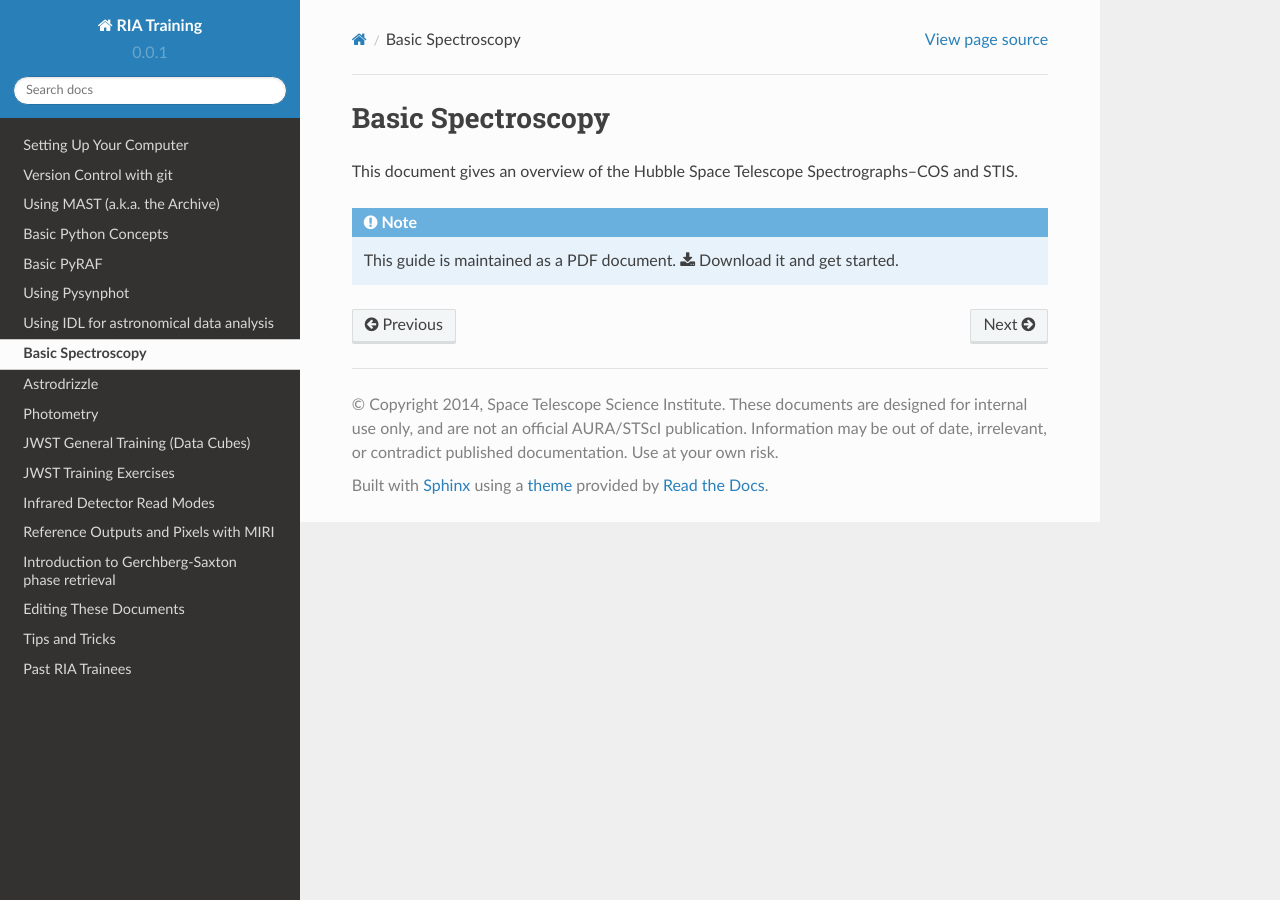
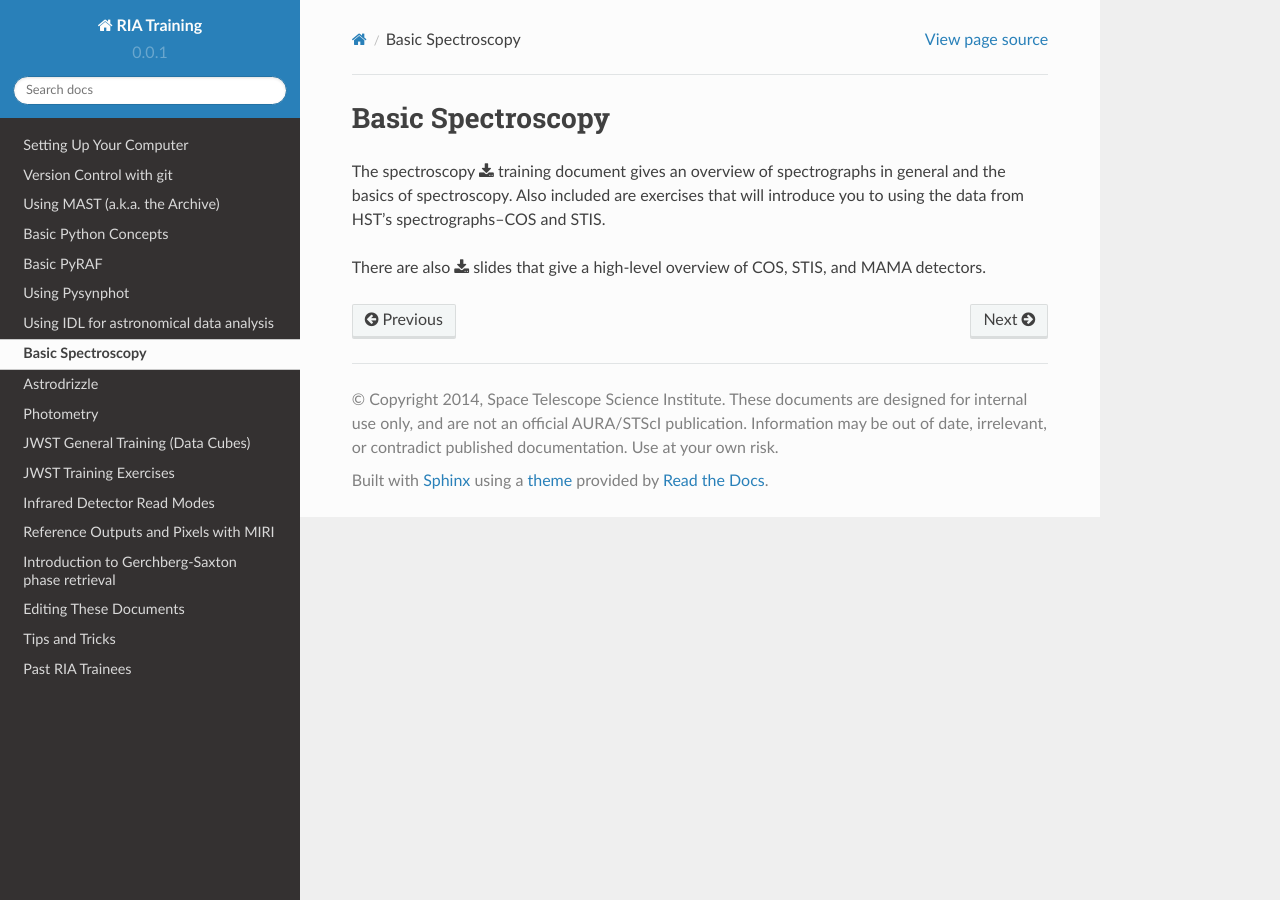
Before and after one commit to staceybright/training-library, a Sphinx documentation site: the page built from source/spectroscopy.txt, in a window 1280 px wide. Built offline with Sphinx 7.4.7 and the Read the Docs theme 2.0.0, drawn with Linux system fonts in a browser that asks for light colours.

Commit message:
Added spectroscopy slides and edited page text to reflect so

```diff
--- a/source/spectroscopy.txt
+++ b/source/spectroscopy.txt
@@ -2,8 +2,6 @@
 Basic Spectroscopy
 ******************
 
-This document gives an overview of the Hubble Space Telescope Spectrographs--COS and STIS.
+The spectroscopy :download:`training document <pdf_guides/spectroscopy_training.pdf>` gives an overview of spectrographs in general and the basics of spectroscopy. Also included are exercises that will introduce you to using the data from HST's spectrographs--COS and STIS.
 
-.. note::
-
-   This guide is maintained as a PDF document. :download:`Download it <pdf_guides/spectroscopy_training.pdf>` and get started.
+There are also :download:`slides <pdf_guides/intro_to_hst_spec_3.2.pdf>` that give a high-level overview of COS, STIS, and MAMA detectors.
```
Also changed, not shown: 1 other file.
